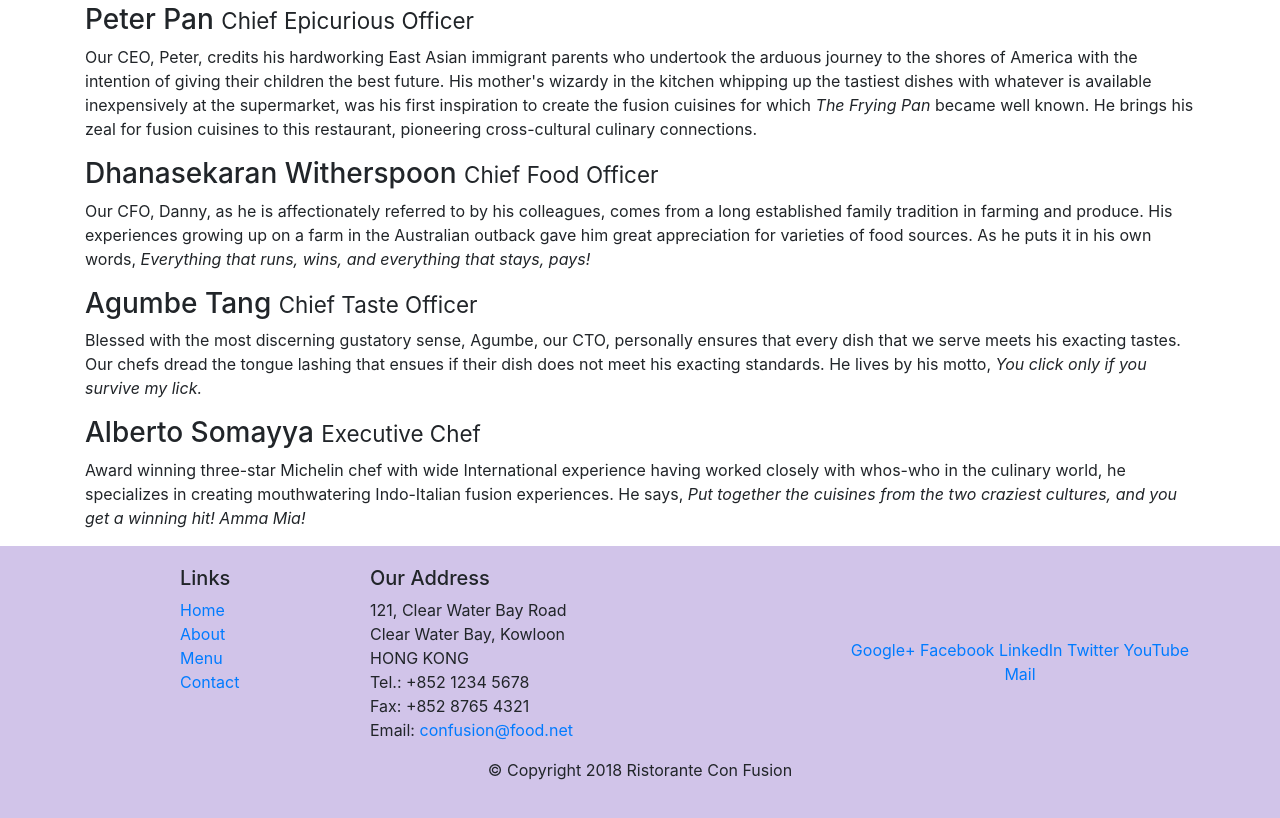
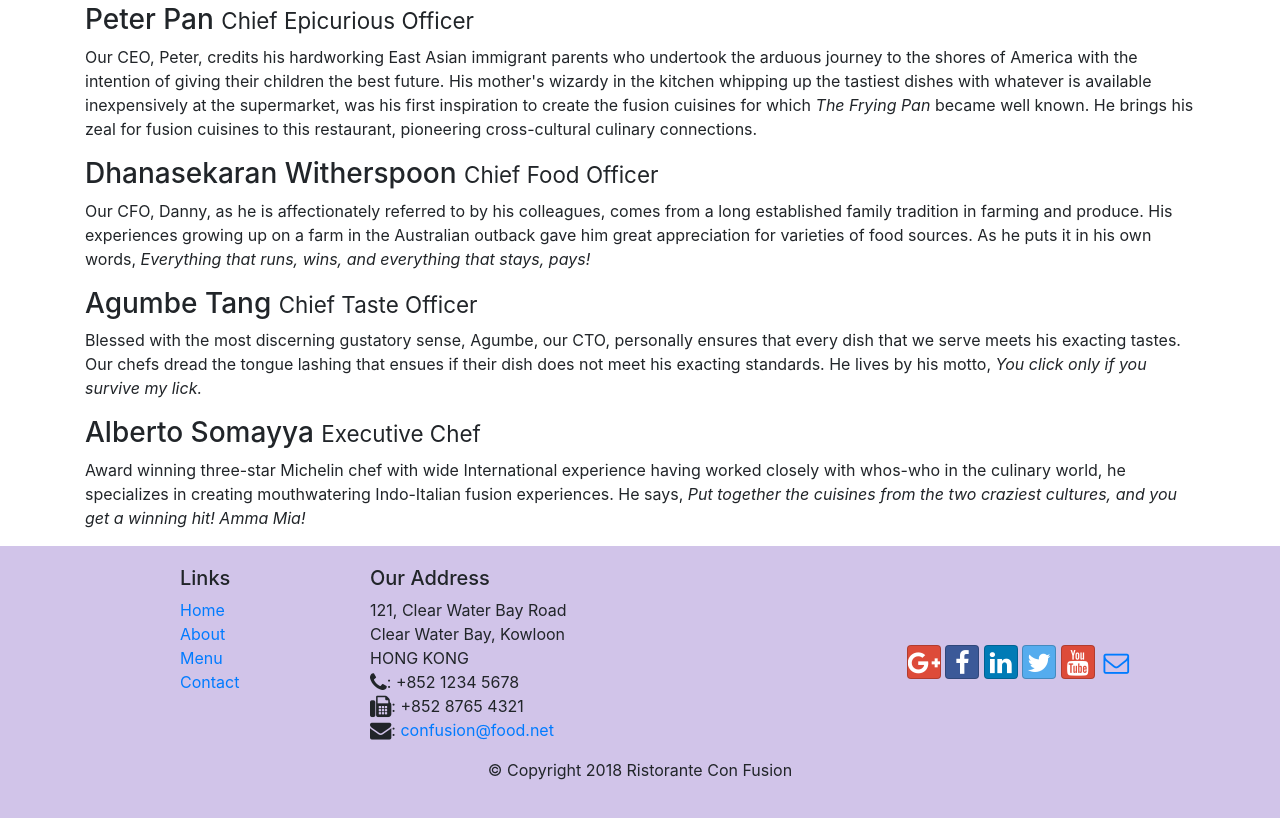
Before and after one commit to MohamedHesham/Responsive-Bootstrap-Task, a website: page aboutus.html in a window 1280 px wide. Shown: the part 802-1620 px from the top of the page. Drawn offline with nearby package versions, Linux system fonts and the light colour scheme.

Commit message:
Font Icons Added

```diff
--- a/aboutus.html
+++ b/aboutus.html
@@ -10,6 +10,8 @@
     <!-- Bootstrap CSS -->
     <link rel="stylesheet" href="node_modules/bootstrap/dist/css/bootstrap.min.css">
     <link rel="stylesheet" href="css/styles.css">
+    <link rel="stylesheet" href="node_modules/font-awesome/css/font-awesome.min.css">
+    <link rel="stylesheet" href="node_modules/bootstrap-social/bootstrap-social.css">
     <title>Ristorante Con Fusion: About Us</title>
 
 </head>
@@ -24,16 +26,16 @@
             <div class="collapse navbar-collapse" id="Navbar">
                 <ul class="navbar-nav mr-auto">
                     <li class="nav-item">
-                        <a class="nav-link" href="./index.html">Home</a>
+                        <a class="nav-link" href="./index.html"><span class="fa fa-home fa-lg"></span>Home</a>
                     </li>
                     <li class="nav-item active">
-                        <a class="nav-link" href="#">About</a>
+                        <a class="nav-link" href="#"><span class="fa fa-info fa-lg"></span>About</a>
                     </li>
                     <li class="nav-item">
-                        <a class="nav-link" href="#">Menu</a>
+                        <a class="nav-link" href="#"><span class="fa fa-list fa-lg"></span>Menu</a>
                     </li>
                     <li class="nav-item">
-                        <a class="nav-link" href="#">Contact</a>
+                        <a class="nav-link" href="#"><span class="fa fa-address-card fa-lg"></span>Contact</a>
                     </li>
                 </ul>
             </div>
@@ -109,19 +111,34 @@
 		              121, Clear Water Bay Road<br>
 		              Clear Water Bay, Kowloon<br>
 		              HONG KONG<br>
-		              Tel.: +852 1234 5678<br>
-		              Fax: +852 8765 4321<br>
-		              Email: <a href="mailto:confusion@food.net">confusion@food.net</a>
+                    <i class="fa fa-phone fa-lg"></i>: +852 1234 5678
+                    <br>
+                    <i class="fa fa-fax fa-lg"></i>: +852 8765 4321
+                    <br>
+                    <i class="fa fa-envelope fa-lg"></i>:
+                    <a href="mailto:confusion@food.net">confusion@food.net</a>
 		           </address>
                 </div>
                 <div class="col-12 col-sm-4 align-self-center">
                     <div class="text-center">
-                        <a href="http://google.com/+">Google+</a>
-                        <a href="http://www.facebook.com/profile.php?id=">Facebook</a>
-                        <a href="http://www.linkedin.com/in/">LinkedIn</a>
-                        <a href="http://twitter.com/">Twitter</a>
-                        <a href="http://youtube.com/">YouTube</a>
-                        <a href="mailto:">Mail</a>
+                        <a class="btn btn-social-icon btn-google" href="http://google.com/+">
+                            <i class="fa fa-google-plus fa-lg"></i>
+                        </a>
+                        <a class="btn btn-social-icon btn-facebook" href="http://www.facebook.com/profile.php?id=">
+                            <i class="fa fa-facebook fa-lg"></i>
+                        </a>
+                        <a class="btn btn-social-icon btn-linkedin" href="http://www.linkedin.com/in/">
+                            <i class="fa fa-linkedin fa-lg"></i>
+                        </a>
+                        <a class="btn btn-social-icon btn-twitter" href="http://twitter.com/">
+                            <i class="fa fa-twitter fa-lg"></i>
+                        </a>
+                        <a class="btn btn-social-icon btn-google" href="http://youtube.com/">
+                            <i class="fa fa-youtube fa-lg"></i>
+                        </a>
+                        <a class="btn btn-social-icon" href="mailto:">
+                            <i class="fa fa-envelope-o fa-lg"></i>
+                        </a>
                     </div>
                 </div>
            </div>
--- a/package.json
+++ b/package.json
@@ -15,6 +15,8 @@
   },
   "dependencies": {
     "bootstrap": "^4.0.0",
+    "bootstrap-social": "^5.1.1",
+    "font-awesome": "^4.7.0",
     "jquery": "^3.3.1",
     "popper.js": "^1.12.9"
   }
```
Also changed, not shown: index.html (+15 -13 lines), 1 other file.
